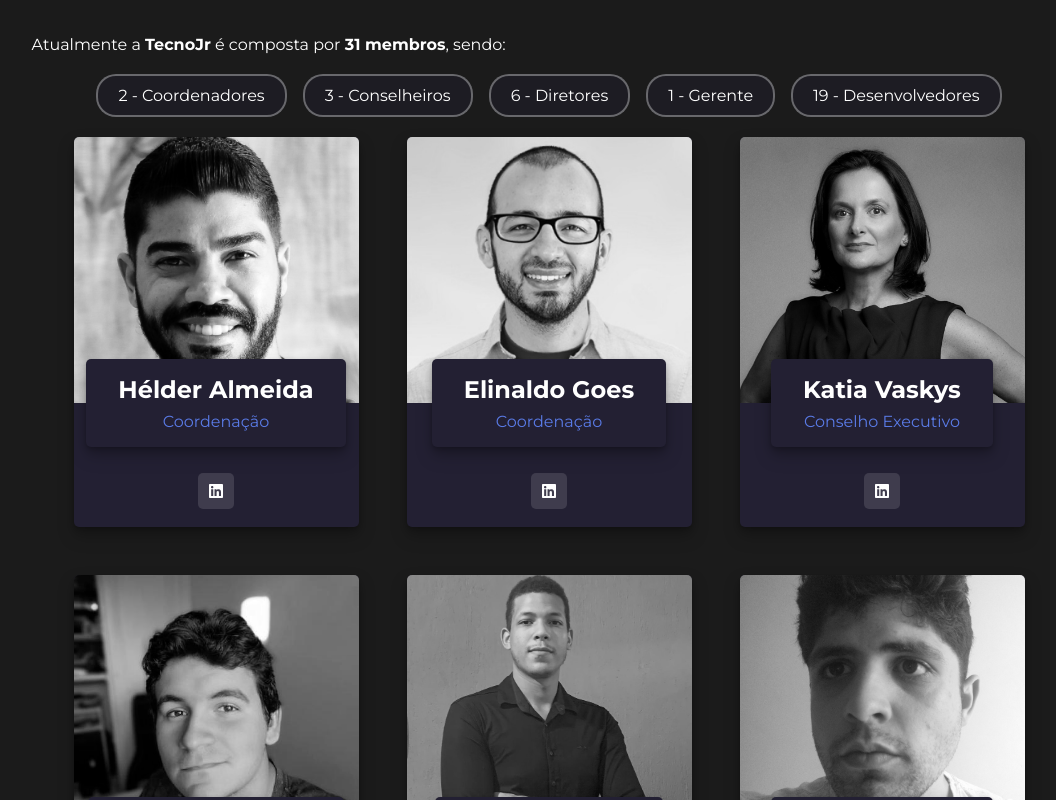
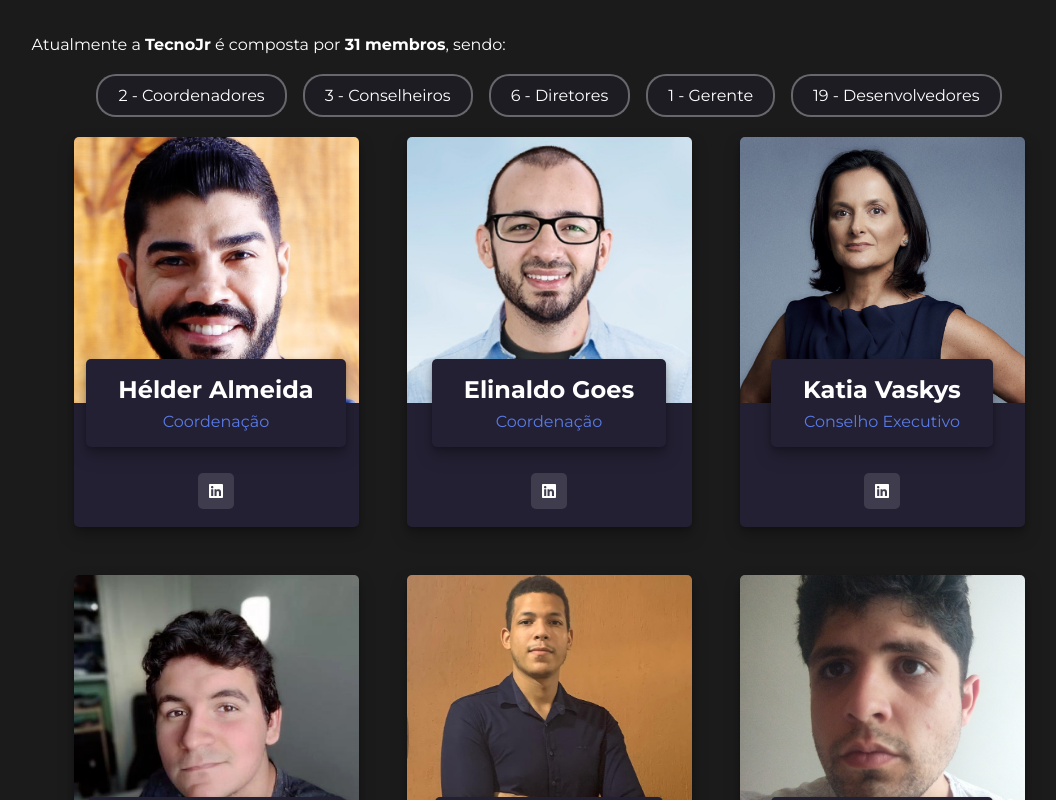
Before and after one commit to igorroc/tecno-site-2.0, a React (Vite) app: page /about in a window 1280 px wide. Shown: the part 1420-2220 px from the top of the page, without its empty margins (91-1147 px from the left). Built offline with nearby package versions, Linux system fonts and the light colour scheme.

Commit message:
feat: Remove gray scale feat: Image hover turns down member name

```diff
--- a/src/components/MemberGrid/index.tsx
+++ b/src/components/MemberGrid/index.tsx
@@ -64,7 +64,7 @@ export function MemberImage(props: ImageProps) {
 }
 
 export function MemberBox(props: hasChildren) {
-	return <Box>{props.children}</Box>
+	return <Box className="box">{props.children}</Box>
 }
 
 export function MemberName(props: hasChildren) {
--- a/src/components/MemberGrid/styles.ts
+++ b/src/components/MemberGrid/styles.ts
@@ -24,12 +24,16 @@ export const Card = styled("div", {
 
 	"&:hover .imgWrapper img.loaded": {
 		filter: "grayscale(0)",
-		transform: "scale(1.3) rotateZ(10deg)",
+		transform: "scale(1.1) rotateZ(5deg)",
 	},
 
 	"&:hover .imgWrapper div": {
 		filter: "grayscale(0)",
-		transform: "scale(1.3) rotateZ(10deg)",
+		transform: "scale(1.1) rotateZ(5deg)",
+	},
+
+	"& .imgWrapper:hover ~ .box": {
+		transform: "translateY(0.5em)",
 	},
 })
 
@@ -43,7 +47,6 @@ export const ImgWrapper = styled("div", {
 		width: "100%",
 		height: "100%",
 		objectFit: "cover",
-		filter: "grayscale(1)",
 
 		transition: "all 200ms ease-out",
 	},
@@ -52,7 +55,6 @@ export const ImgWrapper = styled("div", {
 		width: "100%",
 		height: "100%",
 		objectFit: "cover",
-		filter: "grayscale(1)",
 
 		transition: "all 200ms ease-out",
 	},
@@ -60,6 +62,7 @@ export const ImgWrapper = styled("div", {
 
 export const Box = styled("div", {
 	display: "flex",
+	zIndex: "10",
 	gap: "0.5em",
 	flexDirection: "column",
 	width: "max-content",
@@ -68,6 +71,8 @@ export const Box = styled("div", {
 	fontSize: "1em",
 
 	transform: "translateY(-50%)",
+
+	transition: "all 300ms ease-out",
 
 	borderRadius: "5px",
 	backgroundColor: "#232033",
```
